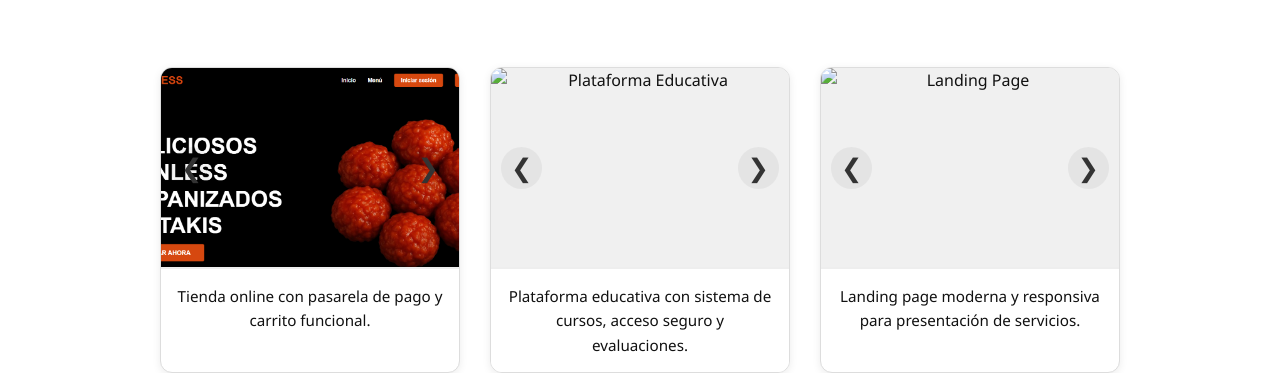
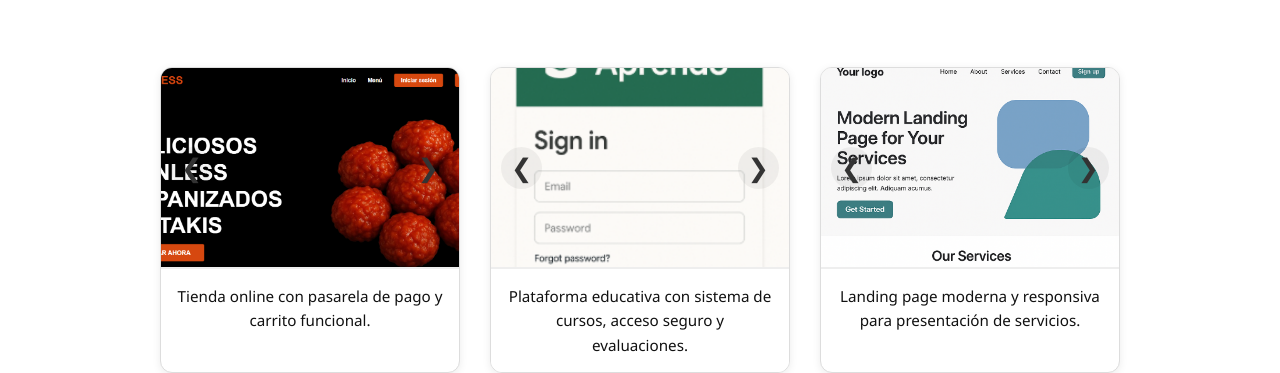
Before and after one commit to ruizbau1/ClickLab, a plain HTML site: page trabajos.html in a window 1280 px wide. Shown: the part 453-826 px from the top of the page. Drawn offline with Linux system fonts and the light colour scheme.

Commit message:
Add files via upload

```diff
--- a/trabajos.html
+++ b/trabajos.html
@@ -105,9 +105,10 @@
 
     const sliders = [
       [ "assets/i1.png", "assets/i2.png", "assets/i3.png", "assets/i4.png", "assets/i5.png", "assets/i6.png", "assets/i7.png", "assets/i8.png" ],
-      [ "assets/curso.jpg", "assets/curso2.jpg", "assets/curso3.jpg" ],
-      [ "assets/landing.jpg", "assets/landing2.jpg", "assets/landing3.jpg" ]
+      [ "assets/o1.png", "assets/o2.png", "assets/o3.png", "assets/o4.png", "assets/o5.png", "assets/o6.png", "assets/o7.png", "assets/o8.png" ],
+      [ "assets/u1.png", "assets/u2.png" ]
     ];
+
     const indices = [0, 0, 0];
 
     function showImage(i) {
@@ -123,6 +124,13 @@
       indices[i] = (indices[i] - 1 + sliders[i].length) % sliders[i].length;
       showImage(i);
     }
+
+    // Mostrar la primera imagen de cada carrusel al cargar
+    window.onload = function() {
+      for (let i = 0; i < sliders.length; i++) {
+        showImage(i);
+      }
+    };
 
     // Modal opcional si haces clic en la imagen
     const modal = document.getElementById("modal");
@@ -140,5 +148,6 @@
       modal.style.display = "none";
     }
   </script>
+
 </body>
 </html>
```
Also changed, not shown: assets/o1.png (added), assets/o2.png (added), assets/o3.png (added), assets/o4.png (added), assets/o5.png (added), assets/o6.png (added), assets/o7.png (added), assets/o8.png (added), assets/u1.png (added), assets/u2.png (added).
